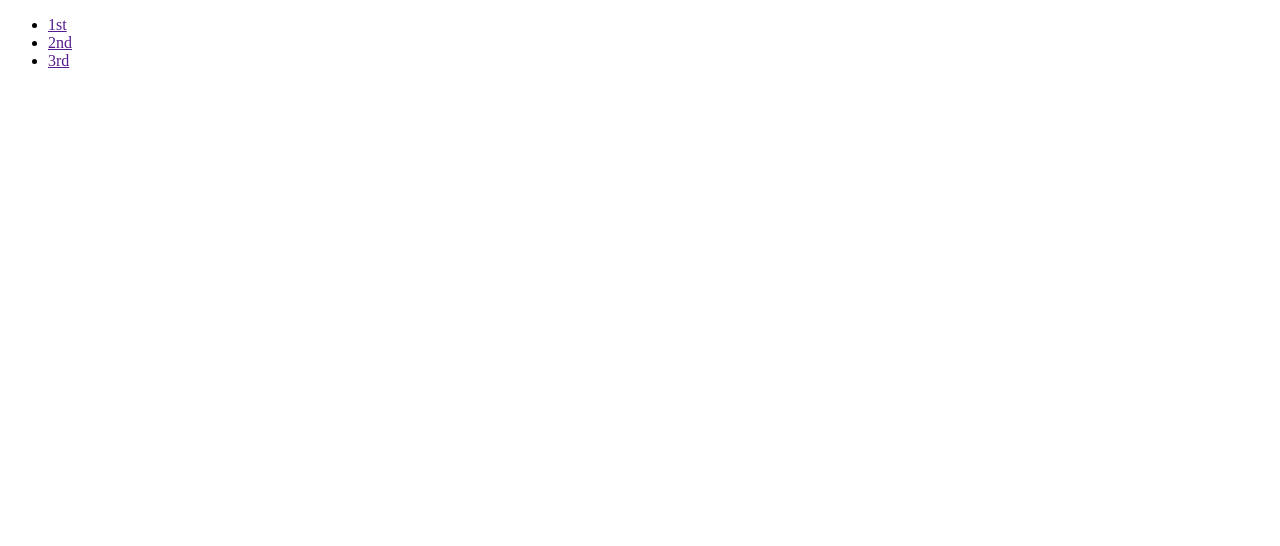
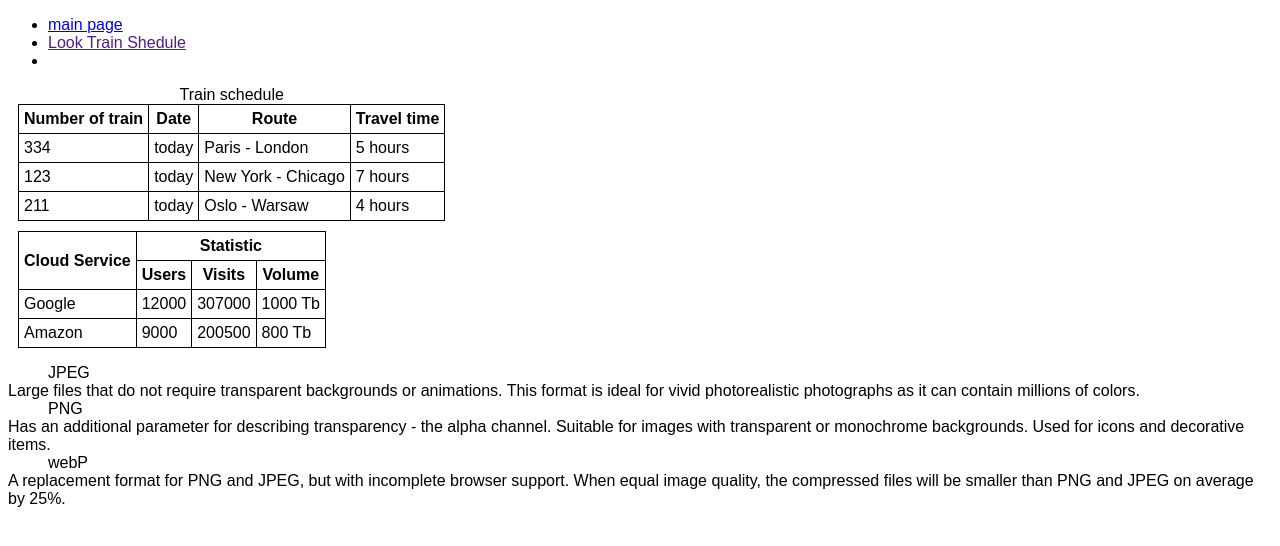
Before and after one commit to DeltaForce88/experimental, a plain HTML site: page index.html in a window 1280 px wide. Drawn offline with Linux system fonts and the light colour scheme.

Commit message:
2 tables + description list

```diff
--- a/css/styles.css
+++ b/css/styles.css
@@ -1,3 +1,15 @@
 body{
    background-color: #fff;
+   font-family: sans-serif;
+   font-size: 20;
 }
+table{
+   margin: 10px 10px 10px 10px;
+   border-collapse: collapse;
+}
+
+table th,
+table td {
+   padding: 5px;
+   border: 1px solid #000;
+}
--- a/index.html
+++ b/index.html
@@ -4,23 +4,103 @@
     <meta charset="UTF-8">
     <meta http-equiv="X-UA-Compatible" content="IE=edge">
     <meta name="viewport" content="width=device-width, initial-scale=1.0">
+    <link rel="stylesheet" href="./css/styles.css">
     <title>Experimental</title>
 </head>
 <body>
+    <!-- header -->
     <header>
+        <nav>
             <ul>
                 <li>
-                <a href="">1st</a>
+                    <a href="./index.html">main page</a>
                 </li>
                 <li>
-                <a href="">2nd</a>
+                    <a href="">Look Train Shedule</a>
                 </li>
                 <li>
-                <a href="">3rd</a>
+                    <a href=""></a>
                 </li>
             </ul>
+        </nav>
+    </header>
 
+    <!-- Main part -->
+    <main>
+        <!-- Train schedule -->
+        <table>
+            <caption>Train schedule</caption>
+            <!-- Header of Table -->
+            <thead>
+                <tr>
+                    <th>Number of train</th>
+                    <th>Date</th>
+                    <th>Route</th>
+                    <th>Travel time</th>
+                </tr>
+            </thead>
+            <!-- Body of Table -->
+            <tbody>
+                <tr>
+                    <td>334</td>
+                    <td>today</td>
+                    <td>Paris - London</td>
+                    <td>5 hours</td>
+                </tr>
+                <tr>
+                    <td>123</td>
+                    <td>today</td>
+                    <td>New York - Chicago</td>
+                    <td>7 hours</td>
+                </tr>
+                <tr>
+                    <td>211</td>
+                    <td>today</td>
+                    <td>Oslo - Warsaw</td>
+                    <td>4 hours</td>
+                </tr>
+            </tbody>
+        </table>
+        <!-- Cloud Services -->
+        <table>
+            <tr>
+                <th rowspan="2">Cloud Service</th>
+                <th colspan="3">Statistic</th>
 
-    </header>
+            </tr>
+
+                <th>Users</th>
+                <th>Visits</th>
+                <th>Volume</th>
+            <tr>
+                <td>Google</td>
+                <td>12000</td>
+                <td>307000</td>
+                <td>1000 Tb</td>
+            </tr>
+            <tr>
+                <td>Amazon</td>
+                <td>9000</td>
+                <td>200500</td>
+                <td>800 Tb</td>
+            </tr>
+        </table>
+                    <!-- Description list -->
+        <dl>
+            <!-- JPEG -->
+            <dd>JPEG</dd>
+            <dt>Large files that do not require transparent backgrounds or animations. This format is ideal for vivid photorealistic
+            photographs as it can contain millions of colors.</dt>
+            <!-- PNG -->
+            <dd>PNG</dd>
+            <dt>Has an additional parameter for describing transparency - the alpha channel. Suitable for images with transparent or
+            monochrome backgrounds. Used for icons and decorative items.</dt>
+            <!-- webP -->
+            <dd>webP</dd>
+            <dt>A replacement format for PNG and JPEG, but with incomplete browser support. When equal image quality, the compressed
+            files will be smaller than PNG and JPEG on average by 25%.</dt>
+        </dl>
+
+    </main>
 </body>
 </html>
```
Lines whose indentation alone changed are shown as unchanged.
